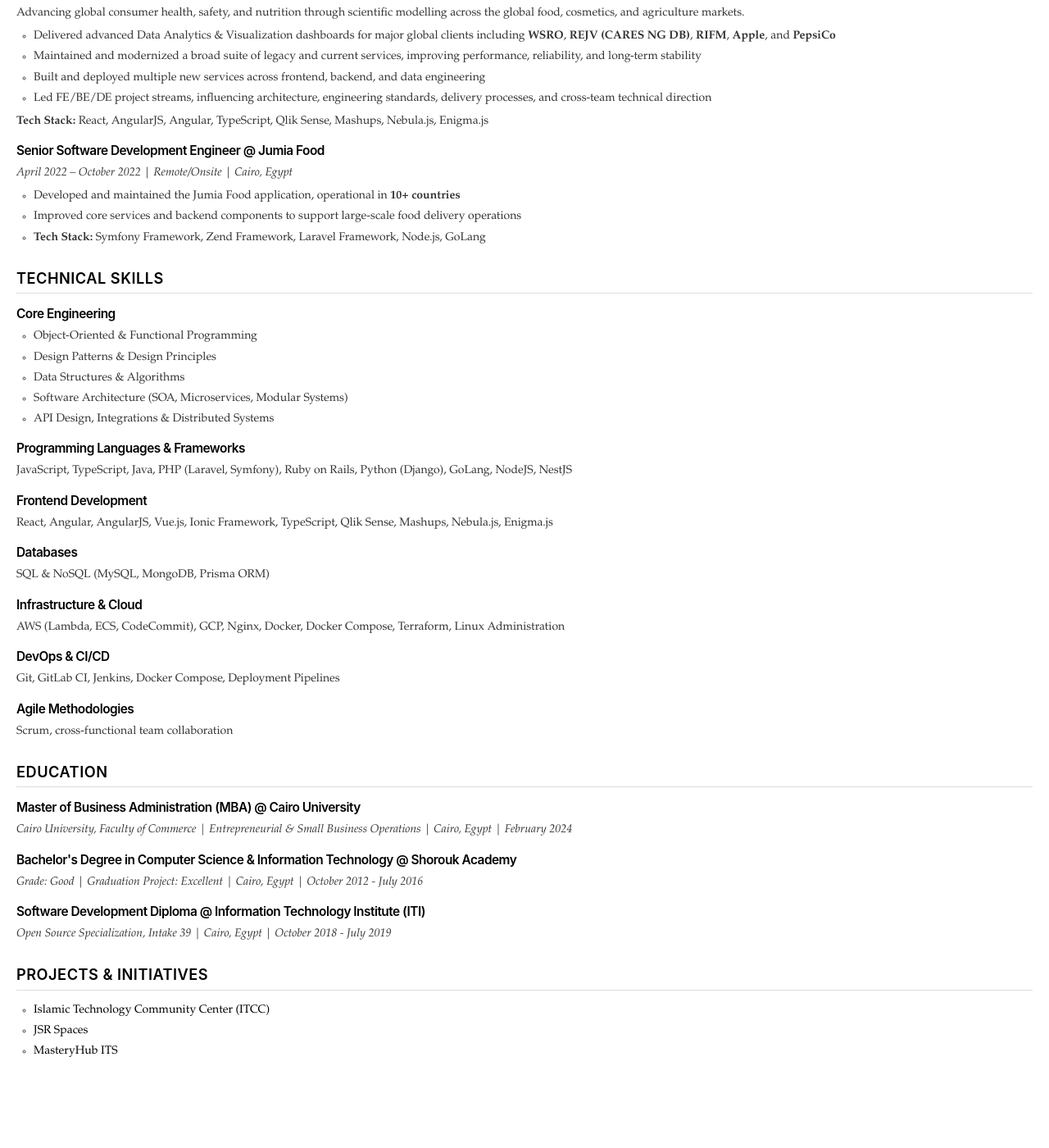
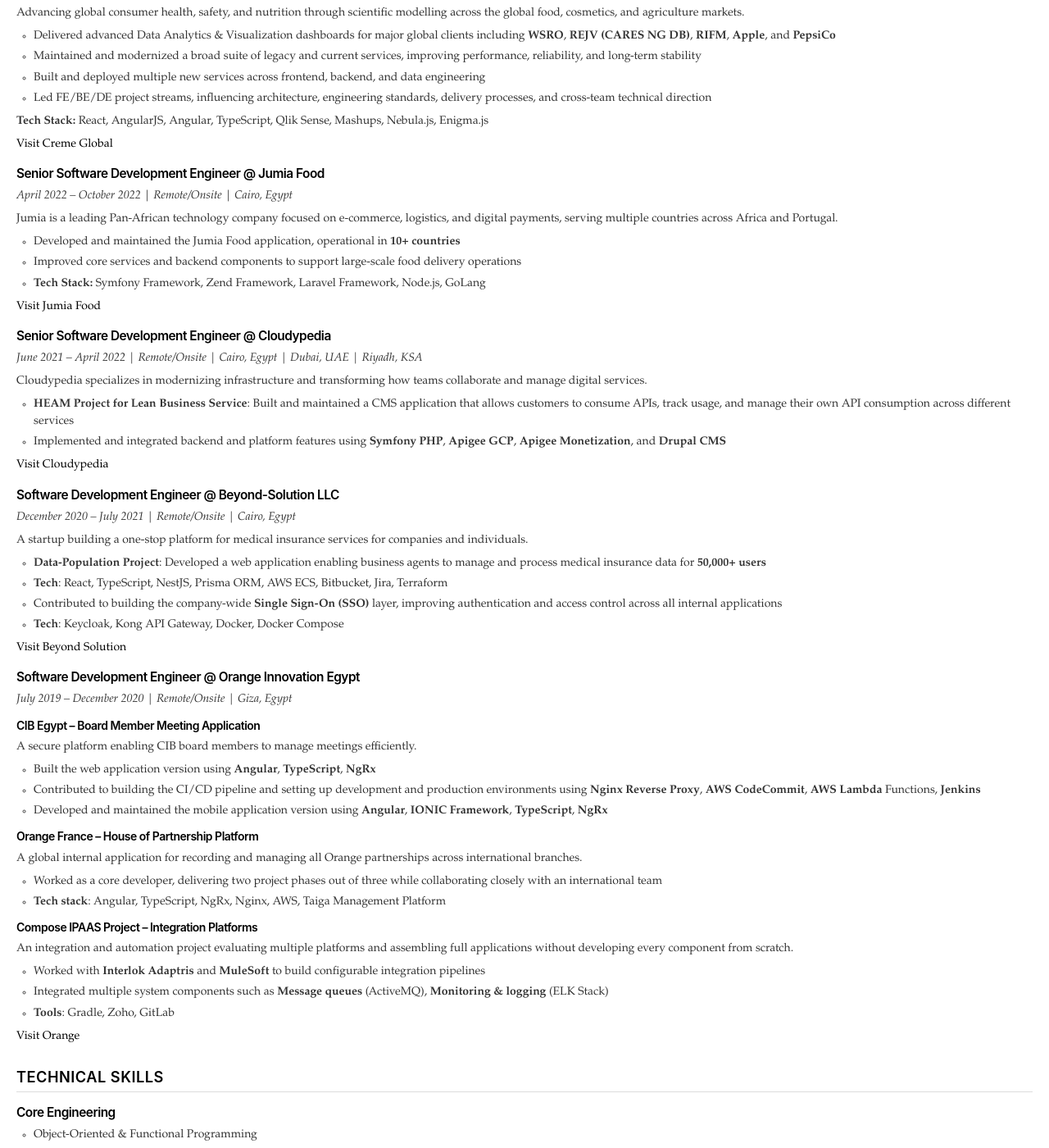
Before and after one commit to ahmedemam/ahmedemam.github.io, a Jekyll site: the page built from index.html, in a window 1280 px wide and 1400 px high, scrolled down 1191 px. Shown: the whole window at 82% size. Built offline with Jekyll 4.4.1, drawn with Linux system fonts in a browser that asks for light colours; before the commit the page ends 2521 px from its top, so only the background shows below that.

Commit message:
Add company links to all experience entries
- Add Visit Creme Global link
- Add Visit Jumia Food link
- Add Visit Cloudypedia link
- Add Visit Beyond Solution link
- Add Visit Orange link
- Add missing company experiences (Cloudypedia, Beyond-Solution, Orange)

```diff
--- a/index.html
+++ b/index.html
@@ -69,14 +69,64 @@ title: "Ahmed Emam."
   <li>Led FE/BE/DE project streams, influencing architecture, engineering standards, delivery processes, and cross-team technical direction</li>
 </ul>
 <p><strong>Tech Stack:</strong> React, AngularJS, Angular, TypeScript, Qlik Sense, Mashups, Nebula.js, Enigma.js</p>
+<p><a href="https://cremeglobal.com/">Visit Creme Global</a></p>
 
 <h3>Senior Software Development Engineer @ Jumia Food</h3>
 <p><em>April 2022 – October 2022 | Remote/Onsite | Cairo, Egypt</em></p>
+<p>Jumia is a leading Pan-African technology company focused on e-commerce, logistics, and digital payments, serving multiple countries across Africa and Portugal.</p>
 <ul>
   <li>Developed and maintained the Jumia Food application, operational in <strong>10+ countries</strong></li>
   <li>Improved core services and backend components to support large-scale food delivery operations</li>
   <li><strong>Tech Stack:</strong> Symfony Framework, Zend Framework, Laravel Framework, Node.js, GoLang</li>
 </ul>
+<p><a href="https://food.jumia.com.eg/">Visit Jumia Food</a></p>
+
+<h3>Senior Software Development Engineer @ Cloudypedia</h3>
+<p><em>June 2021 – April 2022 | Remote/Onsite | Cairo, Egypt | Dubai, UAE | Riyadh, KSA</em></p>
+<p>Cloudypedia specializes in modernizing infrastructure and transforming how teams collaborate and manage digital services.</p>
+<ul>
+  <li><strong>HEAM Project for Lean Business Service</strong>: Built and maintained a CMS application that allows customers to consume APIs, track usage, and manage their own API consumption across different services</li>
+  <li>Implemented and integrated backend and platform features using <strong>Symfony PHP</strong>, <strong>Apigee GCP</strong>, <strong>Apigee Monetization</strong>, and <strong>Drupal CMS</strong></li>
+</ul>
+<p><a href="https://www.cloudypedia.com/">Visit Cloudypedia</a></p>
+
+<h3>Software Development Engineer @ Beyond-Solution LLC</h3>
+<p><em>December 2020 – July 2021 | Remote/Onsite | Cairo, Egypt</em></p>
+<p>A startup building a one-stop platform for medical insurance services for companies and individuals.</p>
+<ul>
+  <li><strong>Data-Population Project</strong>: Developed a web application enabling business agents to manage and process medical insurance data for <strong>50,000+ users</strong></li>
+  <li><strong>Tech</strong>: React, TypeScript, NestJS, Prisma ORM, AWS ECS, Bitbucket, Jira, Terraform</li>
+  <li>Contributed to building the company-wide <strong>Single Sign-On (SSO)</strong> layer, improving authentication and access control across all internal applications</li>
+  <li><strong>Tech</strong>: Keycloak, Kong API Gateway, Docker, Docker Compose</li>
+</ul>
+<p><a href="https://www.beyond-solution.com/">Visit Beyond Solution</a></p>
+
+<h3>Software Development Engineer @ Orange Innovation Egypt</h3>
+<p><em>July 2019 – December 2020 | Remote/Onsite | Giza, Egypt</em></p>
+
+<h4>CIB Egypt – Board Member Meeting Application</h4>
+<p>A secure platform enabling CIB board members to manage meetings efficiently.</p>
+<ul>
+  <li>Built the web application version using <strong>Angular</strong>, <strong>TypeScript</strong>, <strong>NgRx</strong></li>
+  <li>Contributed to building the CI/CD pipeline and setting up development and production environments using <strong>Nginx Reverse Proxy</strong>, <strong>AWS CodeCommit</strong>, <strong>AWS Lambda</strong> Functions, <strong>Jenkins</strong></li>
+  <li>Developed and maintained the mobile application version using <strong>Angular</strong>, <strong>IONIC Framework</strong>, <strong>TypeScript</strong>, <strong>NgRx</strong></li>
+</ul>
+
+<h4>Orange France – House of Partnership Platform</h4>
+<p>A global internal application for recording and managing all Orange partnerships across international branches.</p>
+<ul>
+  <li>Worked as a core developer, delivering two project phases out of three while collaborating closely with an international team</li>
+  <li><strong>Tech stack</strong>: Angular, TypeScript, NgRx, Nginx, AWS, Taiga Management Platform</li>
+</ul>
+
+<h4>Compose IPAAS Project – Integration Platforms</h4>
+<p>An integration and automation project evaluating multiple platforms and assembling full applications without developing every component from scratch.</p>
+<ul>
+  <li>Worked with <strong>Interlok Adaptris</strong> and <strong>MuleSoft</strong> to build configurable integration pipelines</li>
+  <li>Integrated multiple system components such as <strong>Message queues</strong> (ActiveMQ), <strong>Monitoring & logging</strong> (ELK Stack)</li>
+  <li><strong>Tools</strong>: Gradle, Zoho, GitLab</li>
+</ul>
+<p><a href="https://www.orange.com/">Visit Orange</a></p>
 
 <h2>TECHNICAL SKILLS</h2>
 
```
